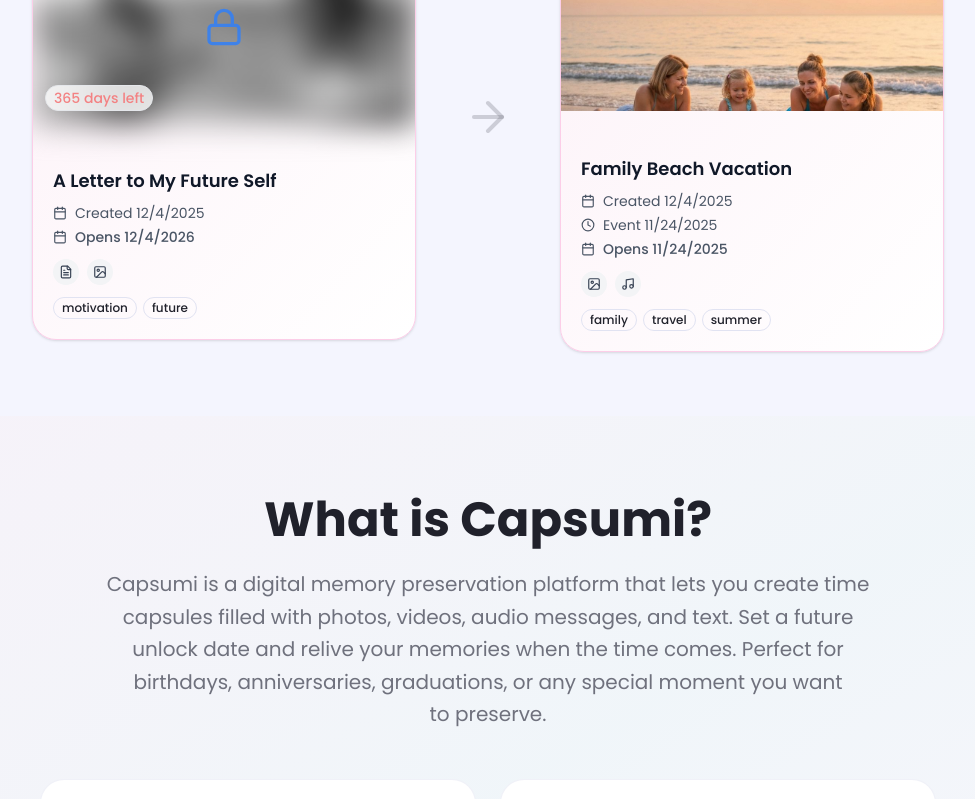
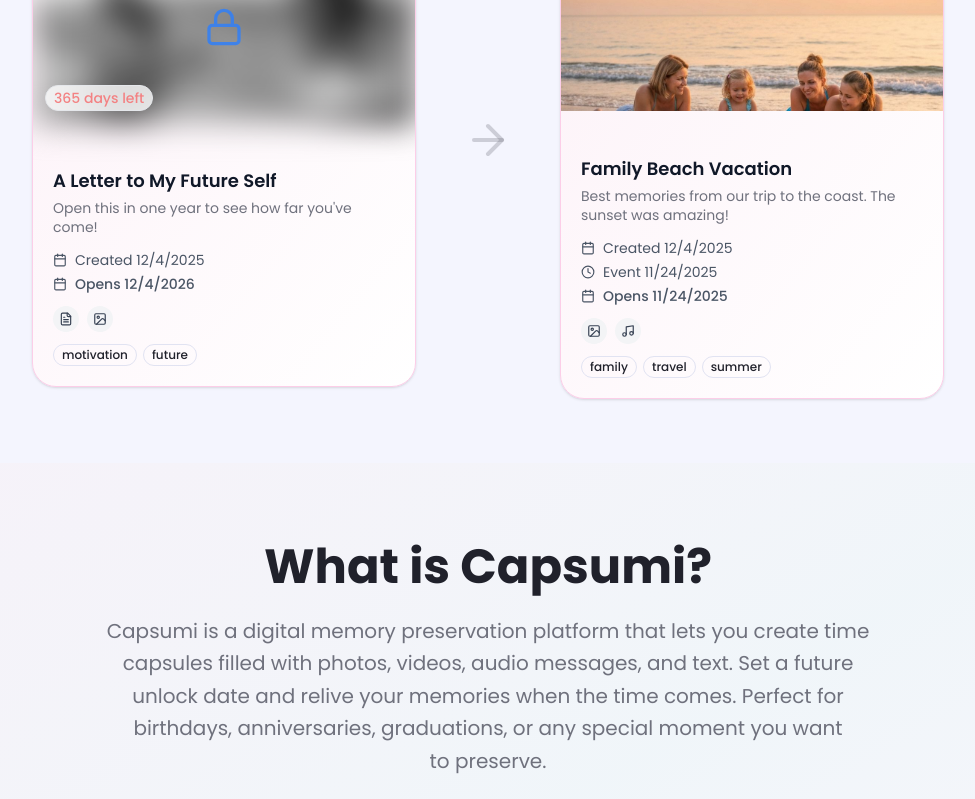
Before and after one commit to lowskydev/Capsumi, a Next.js app: page / in a window 1280 px wide. Shown: the part 1140-1939 px from the top of the page, without its empty margins (152-1127 px from the left). Built offline with nearby package versions, Linux system fonts and the light colour scheme.

Commit message:
Build Fix

```diff
--- a/components/capsule-card.tsx
+++ b/components/capsule-card.tsx
@@ -10,6 +10,7 @@ import type { Collaborator } from "@/lib/capsule-storage"
 interface CapsuleCardProps {
   id: string
   title: string
+  description?: string
   unlockDate: Date
   createdDate: Date
   eventDate?: Date
@@ -27,6 +28,7 @@ interface CapsuleCardProps {
 export function CapsuleCard({
   id,
   title,
+  description,
   unlockDate,
   createdDate,
   eventDate,
@@ -143,9 +145,15 @@ export function CapsuleCard({
         {/* Card Content */}
         {/* make this the flex-1 area and hide overflow so card height remains fixed */}
         <div className="p-5 flex-1 overflow-hidden">
-          <h3 className="font-semibold text-lg mb-2 text-gray-900 dark:text-white line-clamp-2 group-hover:text-[var(--brand-red)] transition-colors">
+          <h3 className="font-semibold text-lg mb-1 text-gray-900 dark:text-white line-clamp-2 group-hover:text-[var(--brand-red)] transition-colors">
             {title}
           </h3>
+
+          {description && (
+            <p className="text-sm text-muted-foreground mb-3 line-clamp-2 leading-snug">
+              {description}
+            </p>
+          )}
 
           {/* Dates */}
           <div className="space-y-1 mb-3 text-sm text-gray-600 dark:text-gray-400">
```
